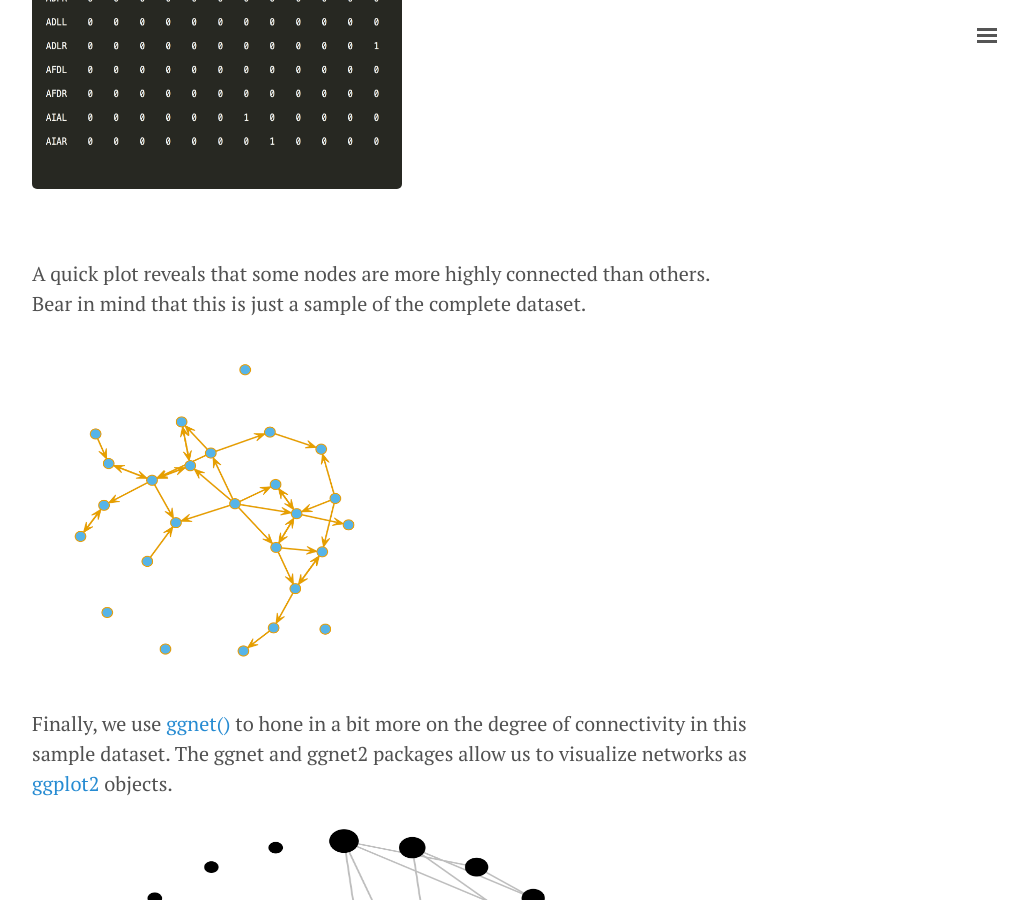
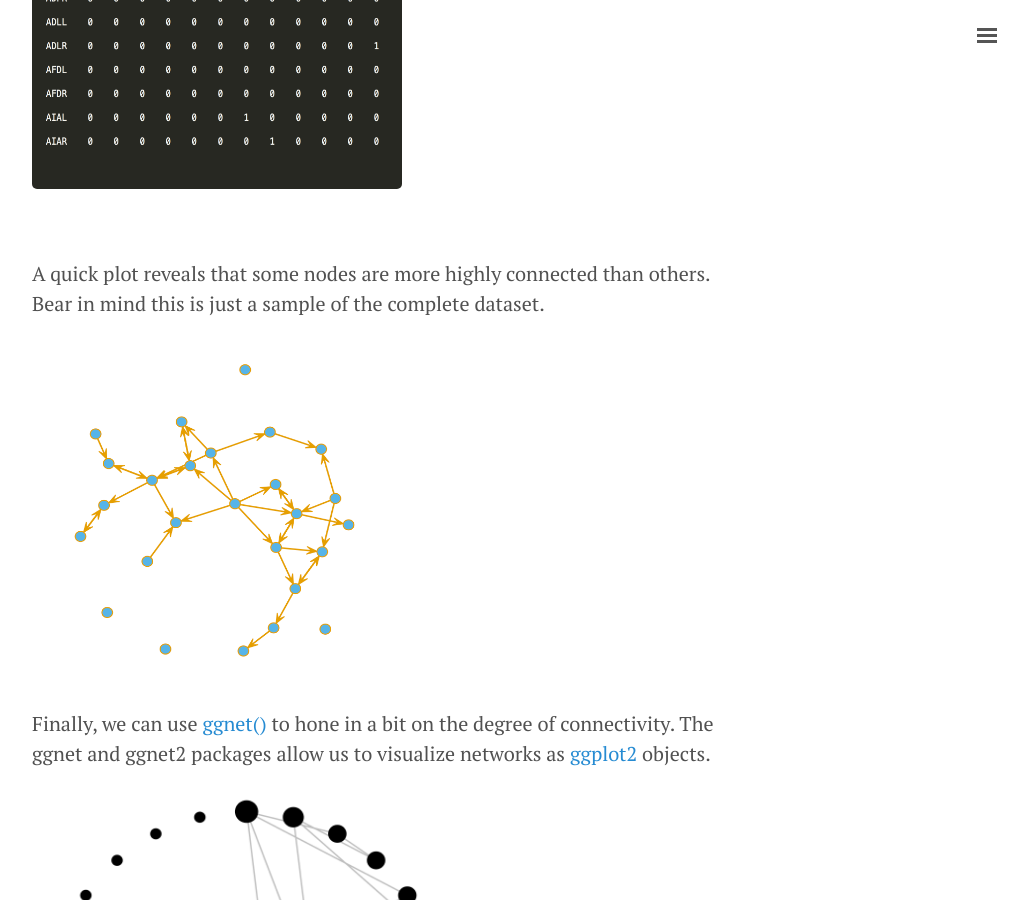
Before and after one commit to geraldmc/geraldmc.github.io, a Jekyll site: the page built from _posts/2016-07-10-the-data-science-of-connectomes.md, in a window 1280 px wide and 900 px high, scrolled down 3581 px. Shown: the whole window, without its empty margins (248-1276 px from the left). Built offline with Jekyll 4.4.1, drawn with Linux system fonts in a browser that asks for light colours; formulas are drawn with MathJax 3.

Commit message:
cleans up

```diff
--- a/_posts/2016-07-10-the-data-science-of-connectomes.md
+++ b/_posts/2016-07-10-the-data-science-of-connectomes.md
@@ -57,13 +57,13 @@ After coercing the data into matrix form (line 20) we create an adjacency graph
 
 <br>
 
-A quick plot reveals that some nodes are more highly connected than others. Bear in mind that this is just a sample of the complete dataset.
+A quick plot reveals that some nodes are more highly connected than others. Bear in mind this is just a sample of the complete dataset.
 
 ![Figure 1]({{ site.url }}/assets/fig2.png){:height="350px" width="370px"}
 
-Finally, we use [ggnet()](https://github.com/briatte/ggnet) to hone in a bit more on the degree of connectivity in this sample dataset. The ggnet and ggnet2 packages allow us to visualize networks as [ggplot2](https://cran.r-project.org/web/packages/ggplot2/index.html) objects.
+Finally, we can use [ggnet()](https://github.com/briatte/ggnet) to hone in a bit on the degree of connectivity. The ggnet and ggnet2 packages allow us to visualize networks as [ggplot2](https://cran.r-project.org/web/packages/ggplot2/index.html) objects.
 
-![Figure 2]({{ site.url }}/assets/fig3.png){:height="500px" width="770px"}
+![Figure 2]({{ site.url }}/assets/fig3.png){:height="430px" width="500px"}
 
 
 ---
```
Also changed, not shown: _posts/2016-07-13-luigi-in-orbit.md (+12 -1 lines), assets/fig3.png.
